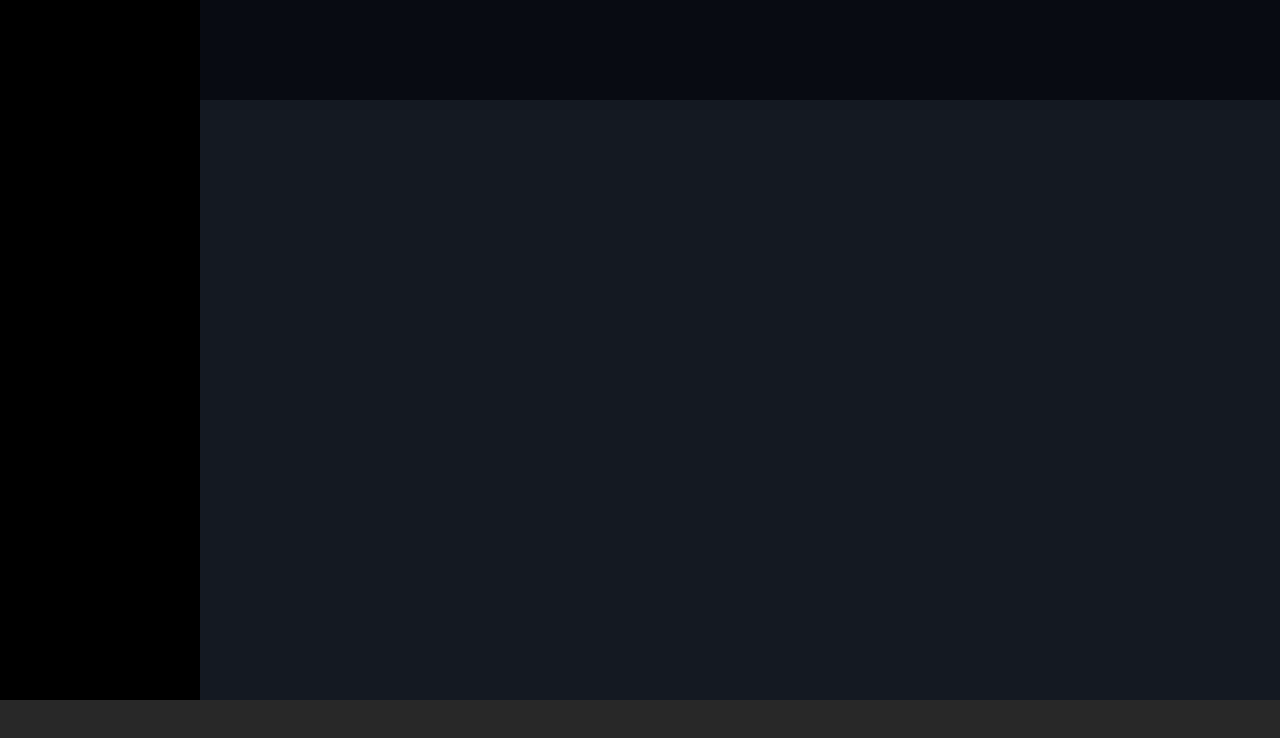
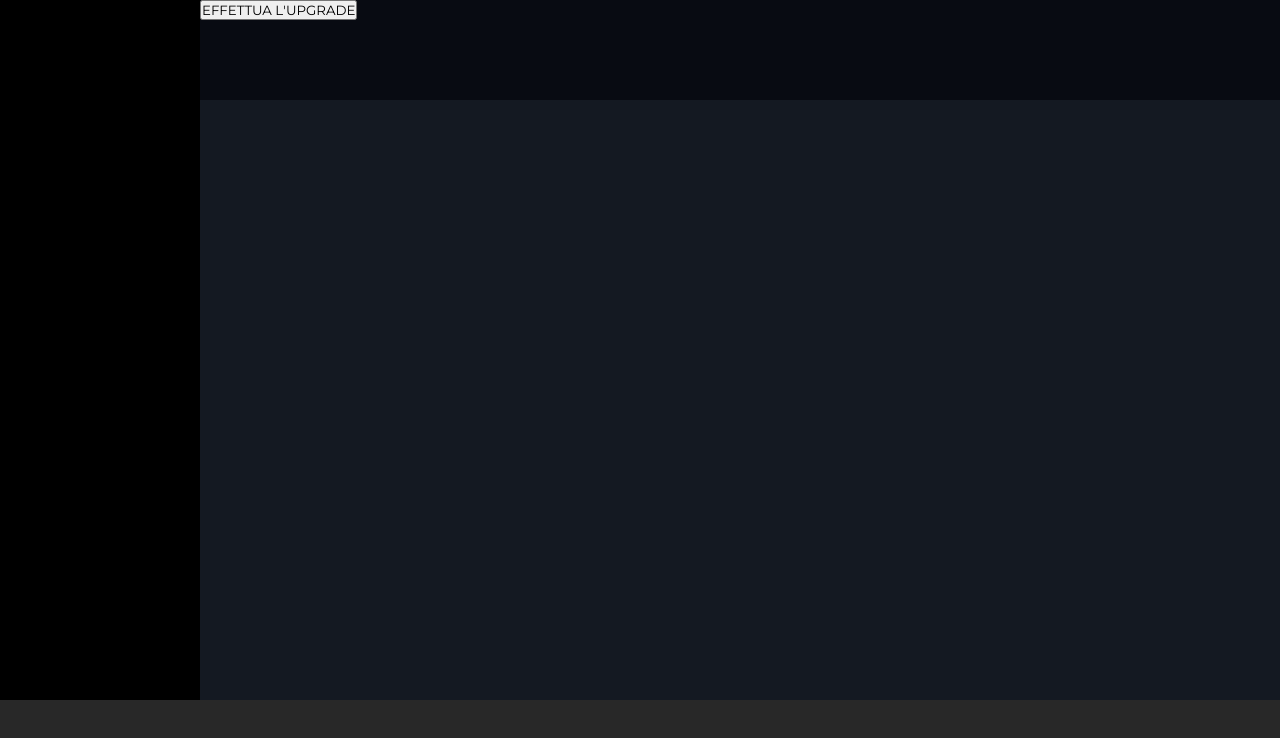
Before and after one commit to Andrea-Pomati/html-css-spotifyweb, a plain HTML site: page index.html in a window 1280 px wide. Drawn offline with Linux system fonts and the light colour scheme.

Commit message:
feat: comments and button-upgrade id

```diff
--- a/index.html
+++ b/index.html
@@ -15,7 +15,7 @@
 <body>
 
 
-
+<!-- flex su bordo schermo sinistro per affiancare l'header alla navbar -->
 
 <div id="flex-bordo-schermo">
 
@@ -39,12 +39,15 @@
 
 
 
+<!-- flex per incolonnare l'header sopra al main -->
+
     <div id="flex-centro">
+
 
         <header>
 
             <div id="top-container">
-
+                <button id="button-upgrade">EFFETTUA L'UPGRADE</button>
 
 
 
@@ -94,7 +97,7 @@
 
 
 
-
+<!-- footer -->
 
 
 
@@ -112,6 +115,7 @@
 </footer>
 
 
+<!-- /footer -->
 
 
 </body>
```
